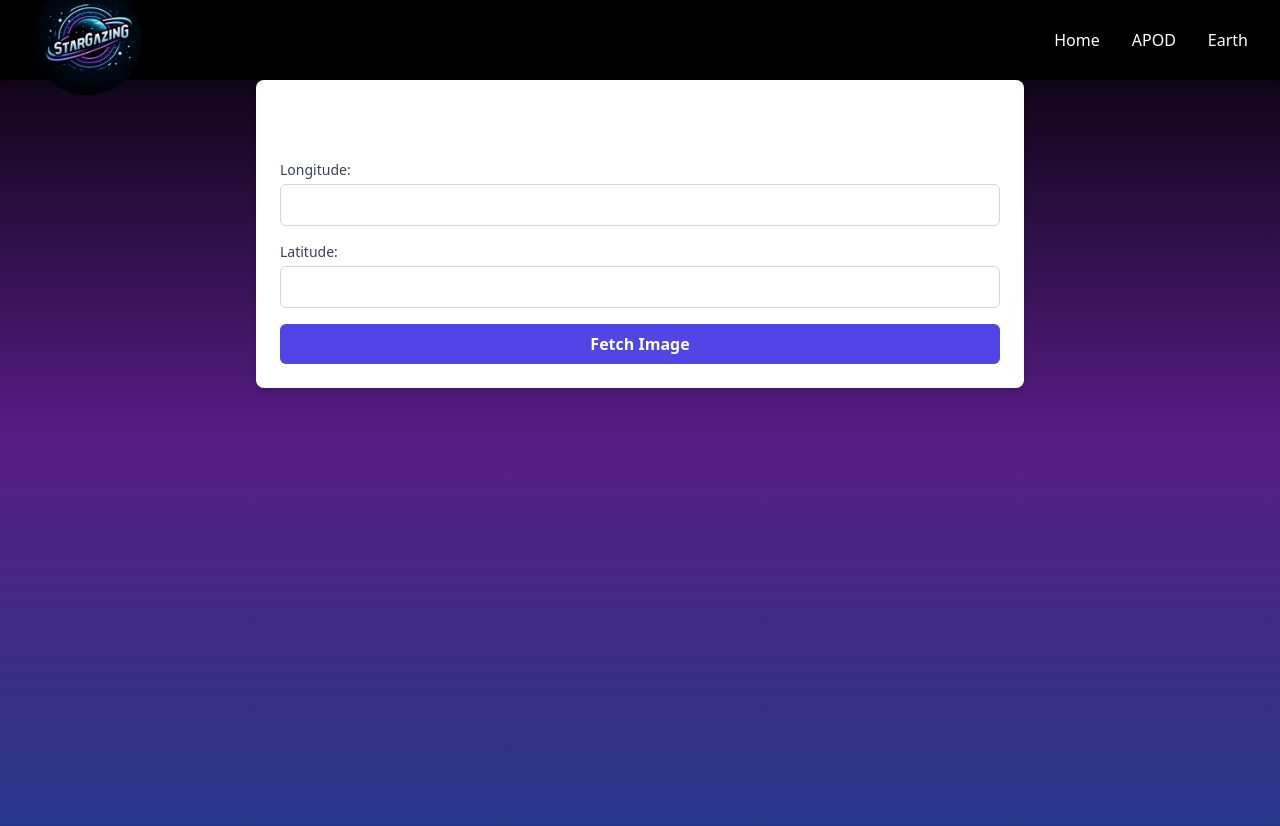
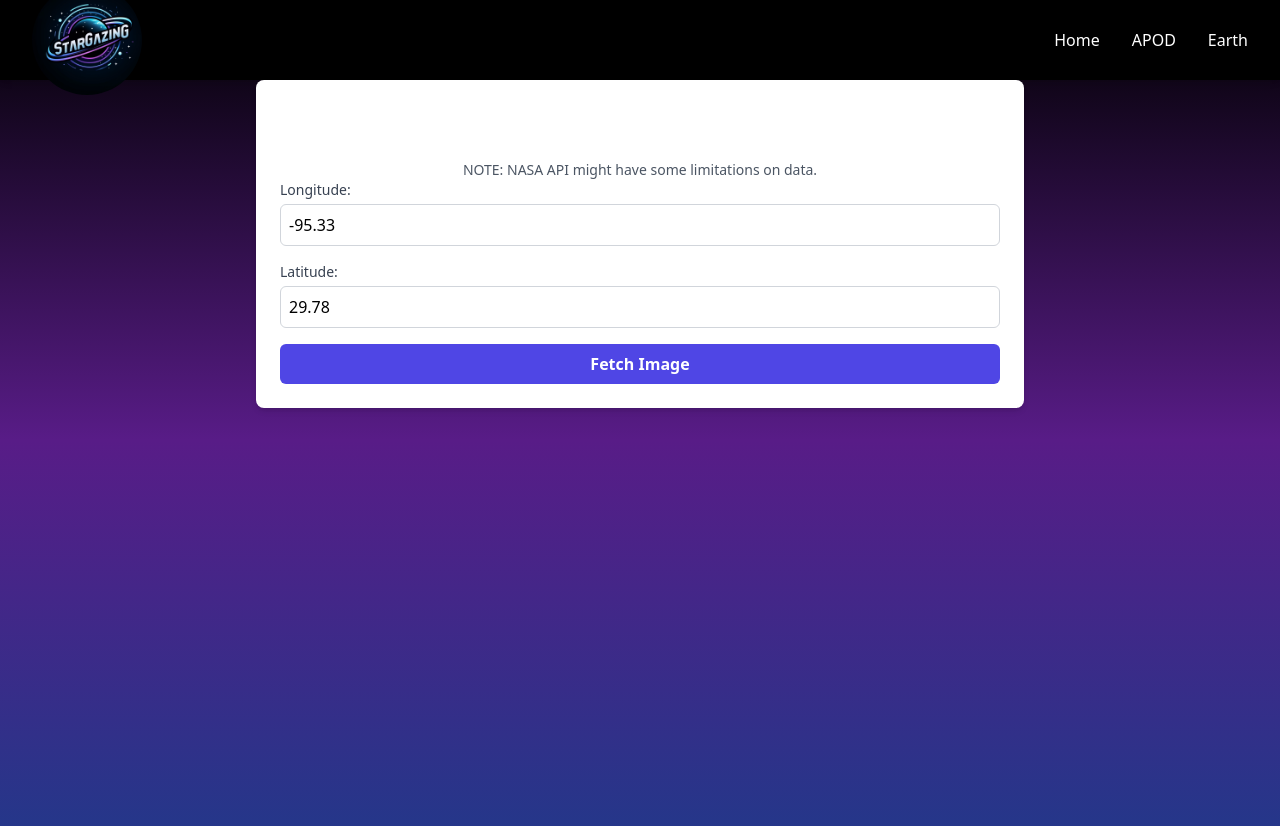
Before and after one commit to HTapia7/planet-viewing, a Next.js app: page /earth in a window 1280 px wide. Shown: the top 826 px of the page. Built offline with nearby package versions, Linux system fonts and the light colour scheme.

Commit message:
fixed bug in earth component

```diff
--- a/src/app/earth/page.jsx
+++ b/src/app/earth/page.jsx
@@ -22,7 +22,7 @@ const Earth = () => {
 
     const BASE_URL = "https://api.nasa.gov/planetary/earth/assets";
     const API_KEY = process.env.NEXT_PUBLIC_NASA_API_KEY
-    const url = `${BASE_URL}?lon=${longitude}&lat=${latitude}&date=2024-01-03&dim=0.10&api_key=${API_KEY}`;
+    const url = `${BASE_URL}?lon=${longitude}&lat=${latitude}&date=2018-02-01&dim=0.10&api_key=${API_KEY}`;
 
     try {
       setLoading(true);
@@ -38,6 +38,10 @@ const Earth = () => {
   return (
     <div className="max-w-3xl mx-auto p-6 bg-white shadow-md rounded-lg">
       <h1 className="text-2xl font-semibold mb-6 text-center">Earth Imagery</h1>
+      <p className="mt-4 text-sm text-gray-600 text-center">
+        NOTE: NASA API might have some limitations on data.
+      </p>
+
 
       <form onSubmit={handleSubmit} className="space-y-4">
         <div>
@@ -50,7 +54,7 @@ const Earth = () => {
             onChange={handleLongitudeChange}
             step="0.1"
             required
-            className="mt-1 p-2 w-full border border-gray-300 rounded-md focus:outline-none focus:ring-2 focus:ring-indigo-500"
+            className="mt-1 p-2 w-full border border-gray-300 rounded-md focus:outline-none focus:ring-2 focus:ring-indigo-500 text-black"
           />
         </div>
 
@@ -64,7 +68,7 @@ const Earth = () => {
             onChange={handleLatitudeChange}
             step="0.1"
             required
-            className="mt-1 p-2 w-full border border-gray-300 rounded-md focus:outline-none focus:ring-2 focus:ring-indigo-500"
+            className="mt-1 p-2 w-full border border-gray-300 rounded-md focus:outline-none focus:ring-2 focus:ring-indigo-500 text-black"
           />
         </div>
 
```
